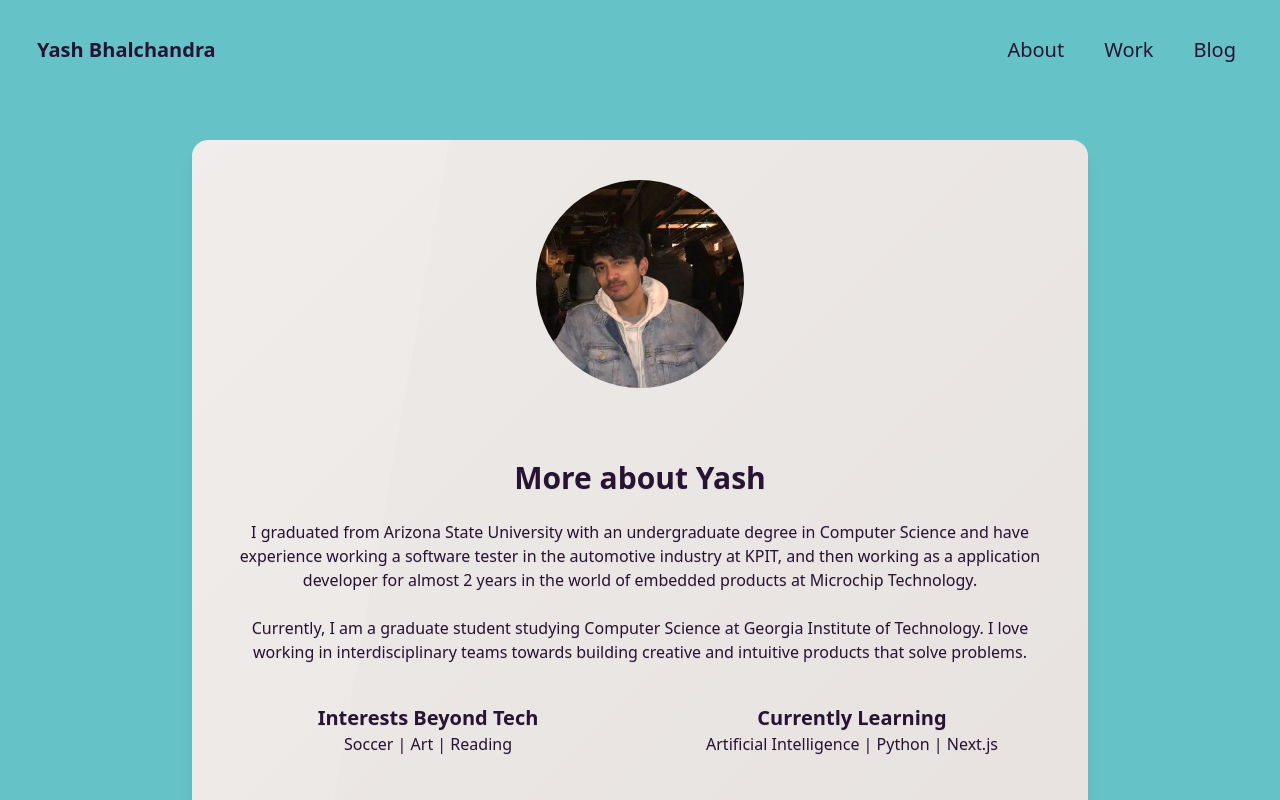
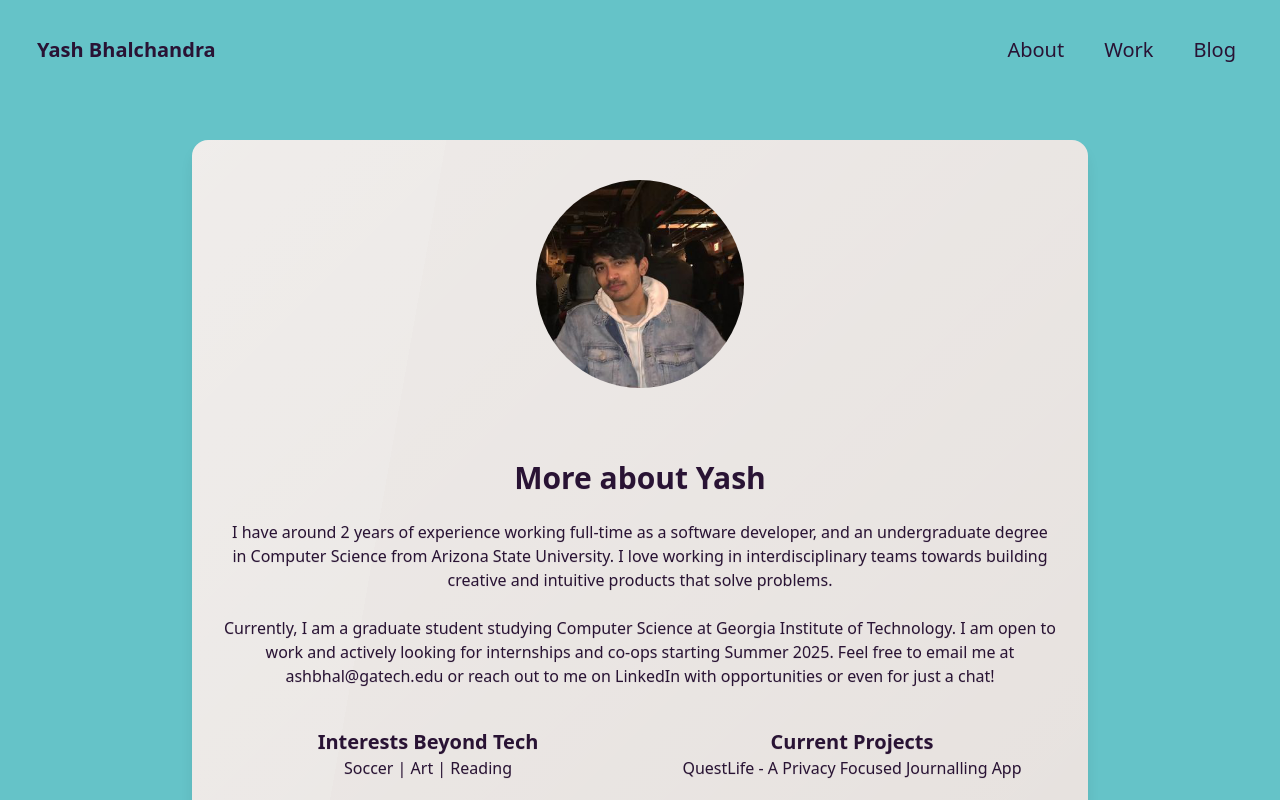
Before and after one commit to yashbhal/portfolio-web, a Next.js app: page /About in a window 1280 px wide. Shown: the top 800 px of the page. Built offline with nearby package versions, Linux system fonts and the light colour scheme.

Commit message:
Updated About

```diff
--- a/app/About/AboutCard.tsx
+++ b/app/About/AboutCard.tsx
@@ -13,17 +13,17 @@ const AboutCard = () => {
       <div className="card-body text-center">
         <h1 className="text-3xl font-bold mb-4">More about Yash</h1>
         <p className="mb-4">
-          I graduated from Arizona State University with an undergraduate degree
-          in Computer Science and have experience working a software tester in
-          the automotive industry at KPIT, and then working as a application
-          developer for almost 2 years in the world of embedded products at
-          Microchip Technology.
+          I have around 2 years of experience working full-time as a software
+          developer, and an undergraduate degree in Computer Science from
+          Arizona State University. I love working in interdisciplinary teams
+          towards building creative and intuitive products that solve problems.
         </p>
         <p className="mb-4">
           Currently, I am a graduate student studying Computer Science at
-          Georgia Institute of Technology. I love working in interdisciplinary
-          teams towards building creative and intuitive products that solve
-          problems.
+          Georgia Institute of Technology. I am open to work and actively
+          looking for internships and co-ops starting Summer 2025. Feel free to
+          email me at ashbhal@gatech.edu or reach out to me on LinkedIn with
+          opportunities or even for just a chat!
         </p>
         <div className="grid grid-cols-1 md:grid-cols-2 gap-4">
           <div className="p-4">
@@ -31,12 +31,8 @@ const AboutCard = () => {
             <p>Soccer | Art | Reading</p>
           </div>
           <div className="p-4">
-            <h2 className="text-xl font-semibold">Currently Learning</h2>
-            <p>Artificial Intelligence | Python | Next.js</p>
-          </div>
-          <div className="p-4">
             <h2 className="text-xl font-semibold">Current Projects</h2>
-            <p>Portfolio Website | Grocery List Generator</p>
+            <p>QuestLife - A Privacy Focused Journalling App</p>
           </div>
         </div>
       </div>
```
